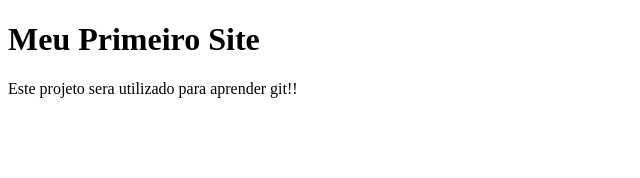
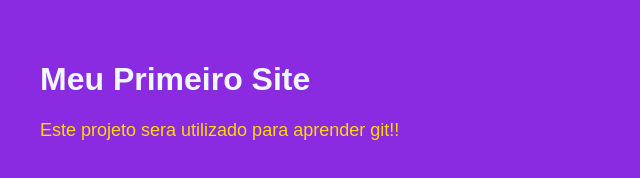
Before and after one commit to cauasilveira999-hue/UC10_25-2N-aula-01, a plain HTML site: page index.html in a window 1280 px wide. Shown: the whole page, without its empty margins (0-640 px from the left). Drawn offline with Linux system fonts and the light colour scheme.

Commit message:
Alterado INDEX.HTML e criado arquivos README e ESTILO.CSS

```diff
--- /dev/null
+++ b/estilo.css
@@ -0,0 +1,15 @@
+body{
+    font-family: Arial, sans-serif;
+    background-color: blueviolet;
+    margin: 0%;
+    padding: 40px;
+}
+
+h1{
+    color: aliceblue;
+}
+
+p{
+    color: gold;
+    font-size: 18px;
+}
--- a/index.html
+++ b/index.html
@@ -4,6 +4,7 @@
     <meta charset="UTF-8">
     <meta name="viewport" content="width=device-width, initial-scale=1.0">
     <title>Meu primeiro site</title>
+    <link rel="stylesheet" href="estilo.css"
 </head>
 <body>
     <h1> Meu Primeiro Site</h1>
```
Also changed, not shown: 1 other file.
